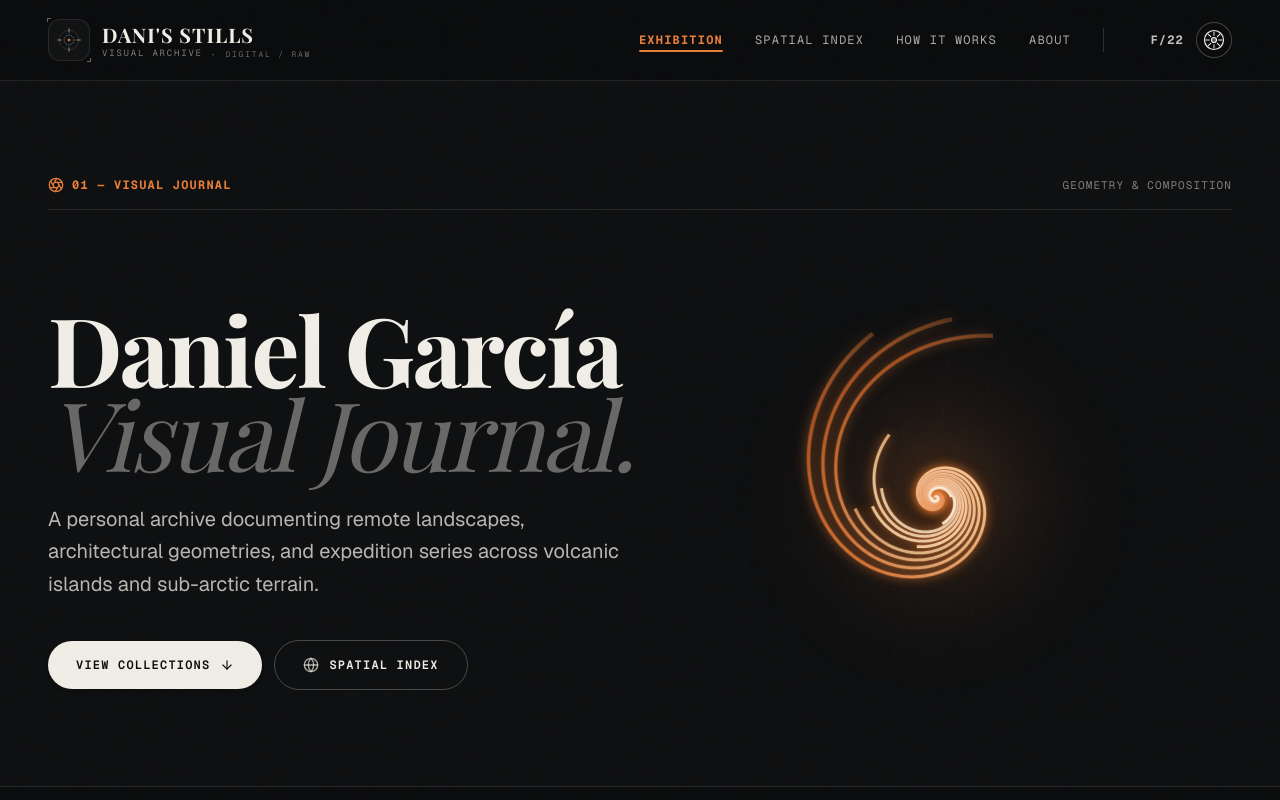
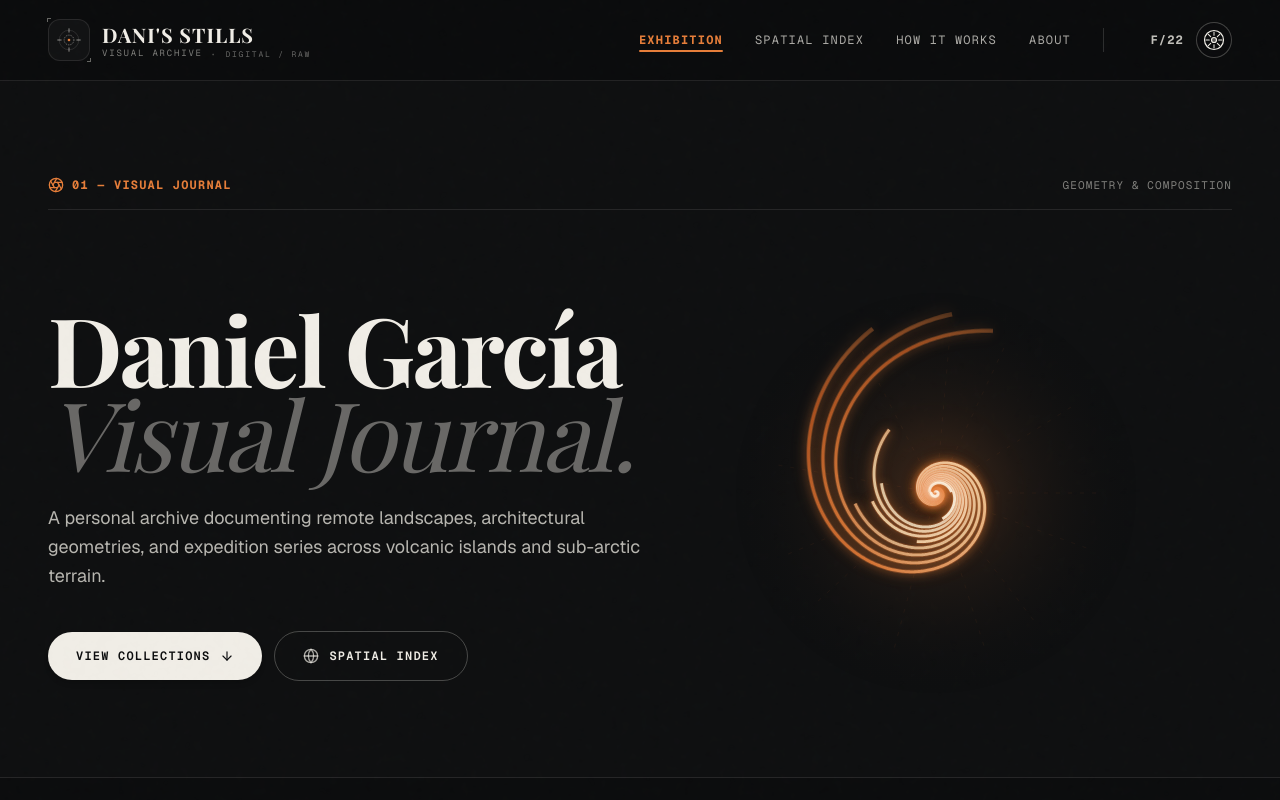
Before and after one commit to Hummus-1/photography-portfolio, a Next.js app: page / in a window 1280 px wide. Shown: the top 800 px of the page. Built offline with nearby package versions, Linux system fonts and the light colour scheme; no server answers; the database is empty; a web font is replaced by a local one.

Commit message:
subtitle size

```diff
--- a/src/components/home/hero-showcase.tsx
+++ b/src/components/home/hero-showcase.tsx
@@ -62,7 +62,7 @@ export function HeroShowcase({ featuredAlbums = [], hoverEffect = "focus" }: Her
                 <span className="opacity-40 font-normal italic">Visual Journal.</span>
               </h1>
 
-              <p className="text-base sm:text-lg md:text-xl font-sans text-foreground/75 leading-relaxed max-w-2xl pt-1">
+              <p className="text-base md:text-lg font-sans text-foreground/75 leading-relaxed max-w-2xl pt-1">
                 A personal archive documenting remote landscapes, architectural geometries, and expedition series across volcanic islands and sub-arctic terrain.
               </p>
             </div>
```
